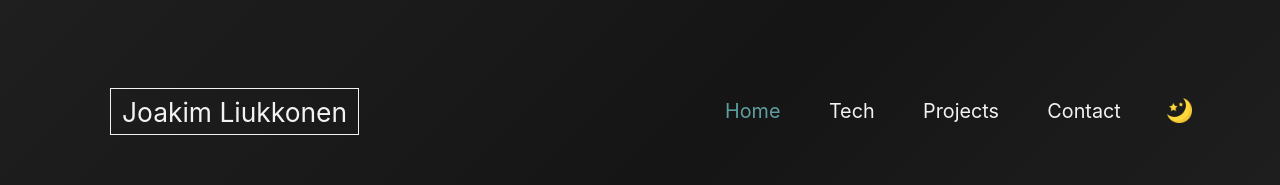
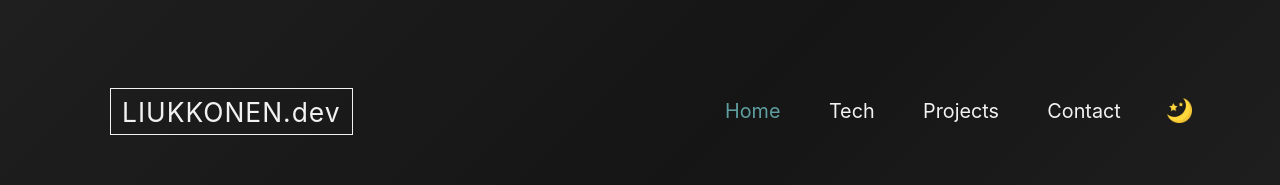
Before and after one commit to c00di/my-portfolio, a Next.js app: page / in a window 1280 px wide. Shown: the top 185 px of the page. Built offline with nearby package versions, Linux system fonts and the light colour scheme; a web font is replaced by a local one.

Commit message:
Change site title.

```diff
--- a/ui/components/Navbar.comp.tsx
+++ b/ui/components/Navbar.comp.tsx
@@ -27,7 +27,7 @@ const Navbar = () => {
         <div className='site-name'>
           <Link href='/'>
             <a>
-              <h1>Joakim Liukkonen</h1>
+              <h1>LIUKKONEN.dev</h1>
             </a>
           </Link>
         </div>
@@ -94,6 +94,7 @@ const Navbar = () => {
         .site-name > a > h1 {
           font-size: 1.2rem;
           font-weight: 400;
+          letter-spacing: 1px;
           margin: 0;
           padding: 0.3rem 0.5rem;
           border: 0.5px solid #f2f2f2;
```
